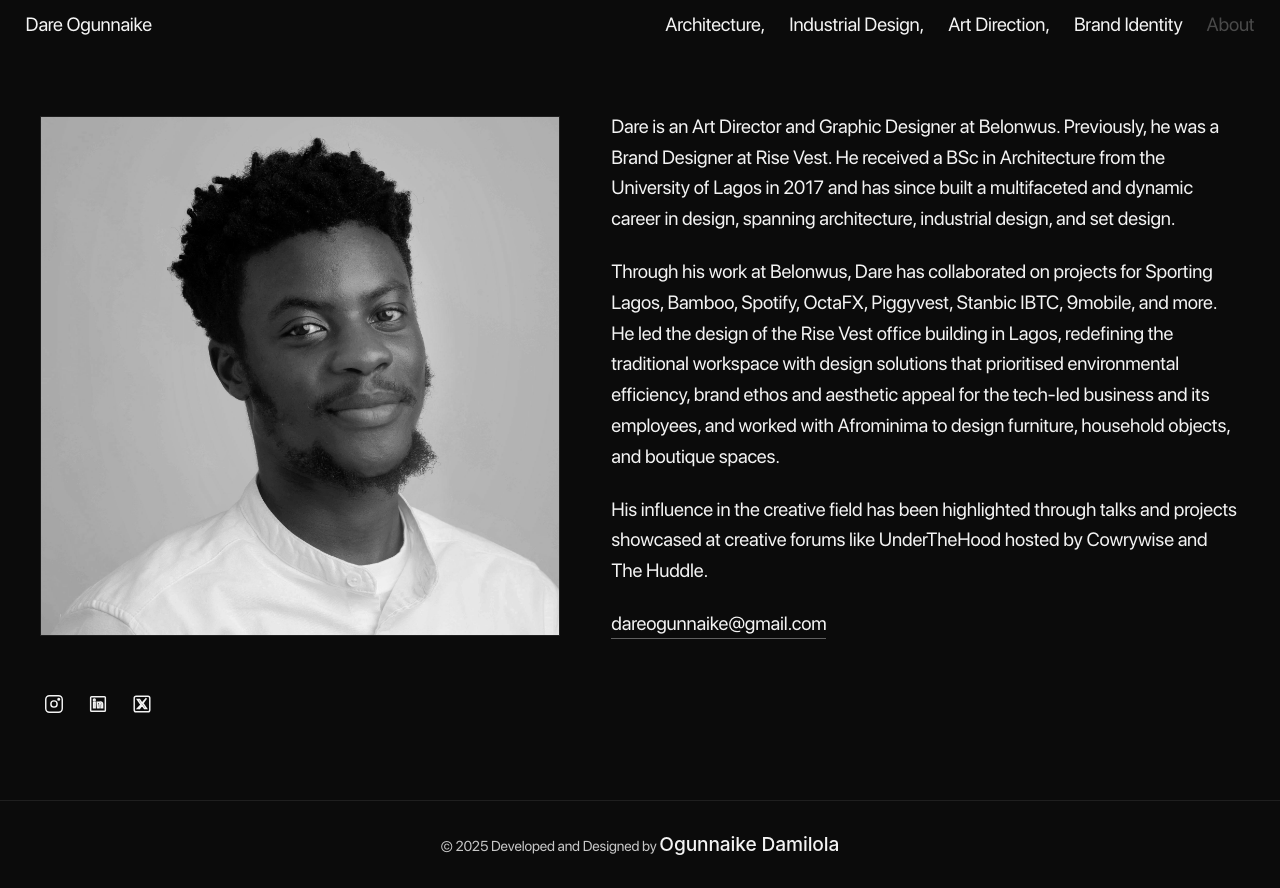
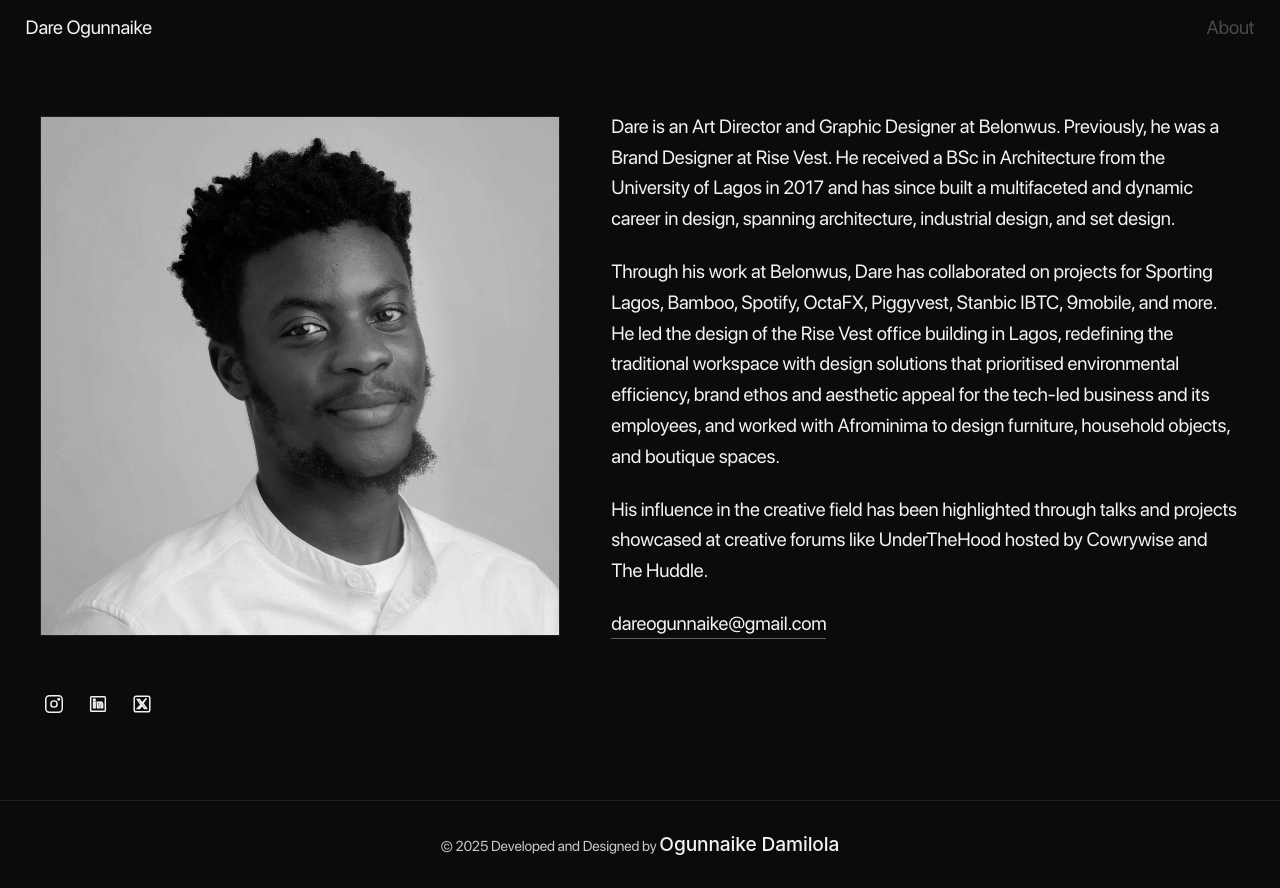
Before and after one commit to d4mie/dare-ogunnaike-main, a React (Create React App) app: page /about in a window 1280 px wide. Built offline with nearby package versions, Linux system fonts and the light colour scheme; the HTML template or start-up script is replaced by a standard one; a web font is replaced by a local one.

Commit message:
aligned nav bar

```diff
--- a/src/components/Header.tsx
+++ b/src/components/Header.tsx
@@ -1,7 +1,7 @@
 import React from 'react';
 import styled from 'styled-components';
 import '../styles/typography.css';
-import { Link, NavLink, useLocation } from 'react-router-dom';
+import { Link, NavLink } from 'react-router-dom';
 
 const HeaderContainer = styled.header`
   position: fixed;
@@ -25,11 +25,13 @@ const HeaderContainer = styled.header`
 
 const HeaderContent = styled.div`
   width: 100%;
+  max-width: 1400px;
   display: flex;
   align-items: center;
   justify-content: space-between;
-  padding: 0.8rem 2vw 0.6rem 2vw;
+  padding: 1rem 2vw;
   position: relative;
+  margin: 0 auto;
 
   @media (max-width: 1100px) {
     padding: 0 1vw;
@@ -107,25 +109,11 @@ const XNavLink = styled(NavLink)`
 `;
 
 const Header = () => {
-  const location = useLocation();
-  const isCategoryPage = [
-    '/portfolio/architecture',
-    '/portfolio/industrial-design',
-    '/portfolio/art-direction',
-    '/portfolio/brand-identity'
-  ].includes(location.pathname);
   return (
     <HeaderContainer>
       <HeaderContent>
         <Logo href="/">Dare Ogunnaike</Logo>
         <Nav>
-          {isCategoryPage && (
-            <XNavLink to="/portfolio" aria-label="Show all projects">×</XNavLink>
-          )}
-          <StyledNavLink to="/portfolio/architecture" $isCategory $hideOnMobile>Architecture,</StyledNavLink>
-          <StyledNavLink to="/portfolio/industrial-design" $isCategory $hideOnMobile>Industrial Design,</StyledNavLink>
-          <StyledNavLink to="/portfolio/art-direction" $isCategory $hideOnMobile>Art Direction,</StyledNavLink>
-          <StyledNavLink to="/portfolio/brand-identity" $isCategory $hideOnMobile>Brand Identity</StyledNavLink>
           <StyledNavLink to="/about">About</StyledNavLink>
         </Nav>
       </HeaderContent>
--- a/src/components/PortfolioGrid.tsx
+++ b/src/components/PortfolioGrid.tsx
@@ -21,7 +21,7 @@ const GridContainer = styled.div`
   display: grid;
   grid-template-columns: repeat(3, 1fr);
   gap: 1.2rem 1rem;
-  padding: 3.5rem 2vw 2rem 2vw;
+  padding: 4.6rem 2vw 2rem 2vw; /* top padding clears fixed header and aligns content */
   max-width: 1400px;
   margin: 0 auto;
   width: 100%;
@@ -32,7 +32,7 @@ const GridContainer = styled.div`
     display: grid;
     grid-template-columns: repeat(2, 1fr);
     gap: 1rem 1rem;
-    padding: 3.3rem 1vw 1.5rem 1vw;
+    padding: 4.2rem 1vw 1.5rem 1vw;
     max-width: 1100px;
     margin: 0 auto;
     width: 100%;
@@ -44,7 +44,7 @@ const GridContainer = styled.div`
     display: flex;
     flex-direction: column;
     gap: 0.6rem;
-    padding: 0.6rem 4vw 1rem 4vw;
+    padding: 1.8rem 4vw 1rem 4vw;
     margin: 0 auto;
     width: 100%;
     background: none;
```
Also changed, not shown: src/components/About.tsx (+4 -4 lines).
